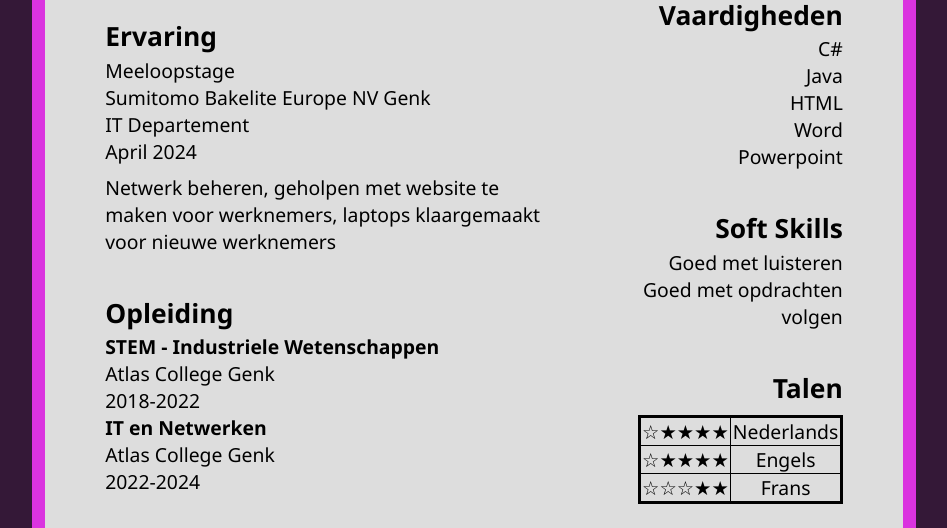
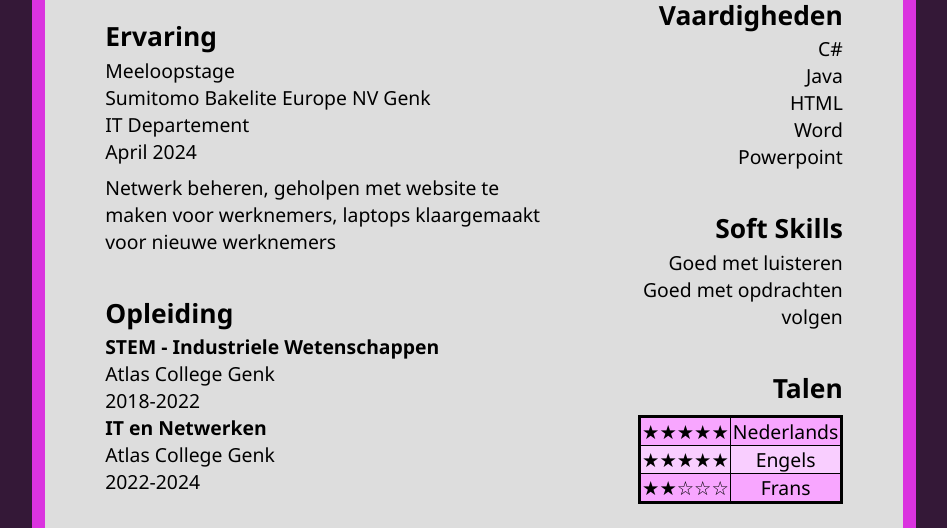
Before and after one commit to pxl-grpro-wpl1-2526/curriculum-vitae-IanRomihPXL, a plain HTML site: page index.html in a window 1280 px wide. Shown: the part 424-952 px from the top of the page, without its empty margins (166-1113 px from the left). Drawn offline with Linux system fonts and the light colour scheme.

Commit message:
WEB-01, 02, 03, 04. middiv overlapt met de foto dus je moet aan de bovenste helft van de foto hoveren

```diff
--- a/css/style.css
+++ b/css/style.css
@@ -75,6 +75,11 @@ main div {
     object-fit: cover;
 }
 
+img:hover {
+    cursor: help;
+    box-shadow: 2px 2px 1px black;
+}
+
 .middiv {
     display: flex;
     flex-wrap: wrap;
@@ -116,6 +121,14 @@ td {
     width: 30%;
 }
 
+table tr:nth-child(odd) {
+    background-color: #f8a6ff;
+}
+
+table tr:nth-child(even) {
+    background-color: #f9ceff;
+}
+
 .botdiv {
     width: 100%;
 
--- a/index.html
+++ b/index.html
@@ -14,7 +14,9 @@
             <h2>Student bij PXL Digital</h2>
         </div>
         <div class="foto">
+            <a href="https://www.linkedin.com/in/ian-romih-6aab19399/" target="_blank">
             <img src="images/profiel.jpg" alt="Foto van mezelf">
+            </a>
         </div>
     </div>
     <div class="middiv">
@@ -66,15 +68,15 @@
                 <h3>Talen</h3>
                 <table>
                     <tr>
-                        <td>☆★★★★</td>
+                        <td>★★★★★</td>
                         <td>Nederlands</td>
                     </tr>
                     <tr>
-                        <td>☆★★★★</td>
+                        <td>★★★★★</td>
                         <td>Engels</td>
                     </tr>
                     <tr>
-                        <td>☆☆☆★★</td>
+                        <td>★★☆☆☆</td>
                         <td>Frans</td>
                     </tr>
                 </table>
```
